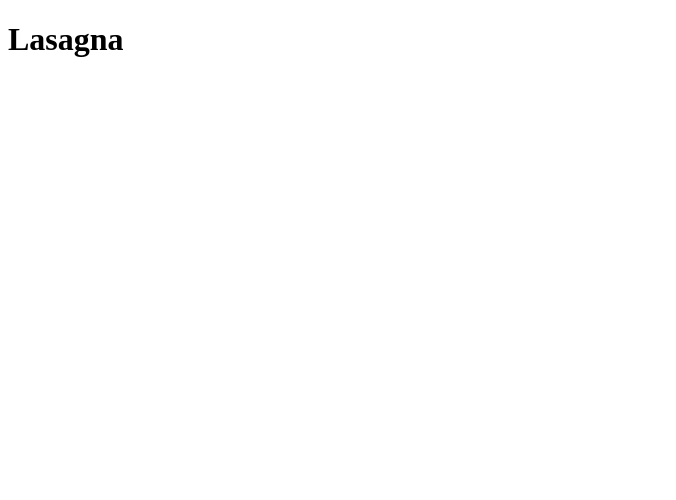
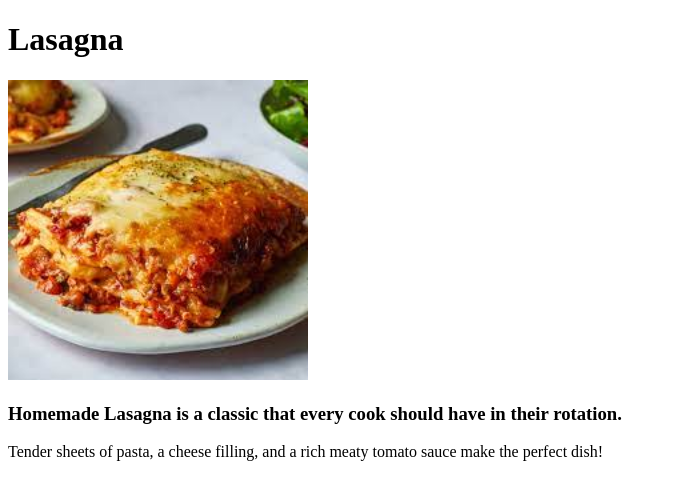
Before and after one commit to Boundless-Code/odin-recipes, a plain HTML site: page recipes/lasagna.html in a window 1280 px wide. Shown: the whole page, without its empty margins (0-676 px from the left). Drawn offline with Linux system fonts and the light colour scheme.

Commit message:
Add image + basic desc

```diff
--- a/recipes/lasagna.html
+++ b/recipes/lasagna.html
@@ -6,5 +6,9 @@
 </head>
 <body>
   <h1>Lasagna</h1>
+  <img src="../img/lasagna.jpeg" width="300" alt="Lasagna">
+
+  <p><h3><strong>Homemade Lasagna</strong> is a classic that every cook should have in their rotation.</h3></p><p> Tender sheets of pasta, a cheese filling, and a rich meaty tomato sauce make the perfect dish!</h3></p>
+
 </body>
 </html>
```
Also changed, not shown: img/lasagna.jpeg (added).
